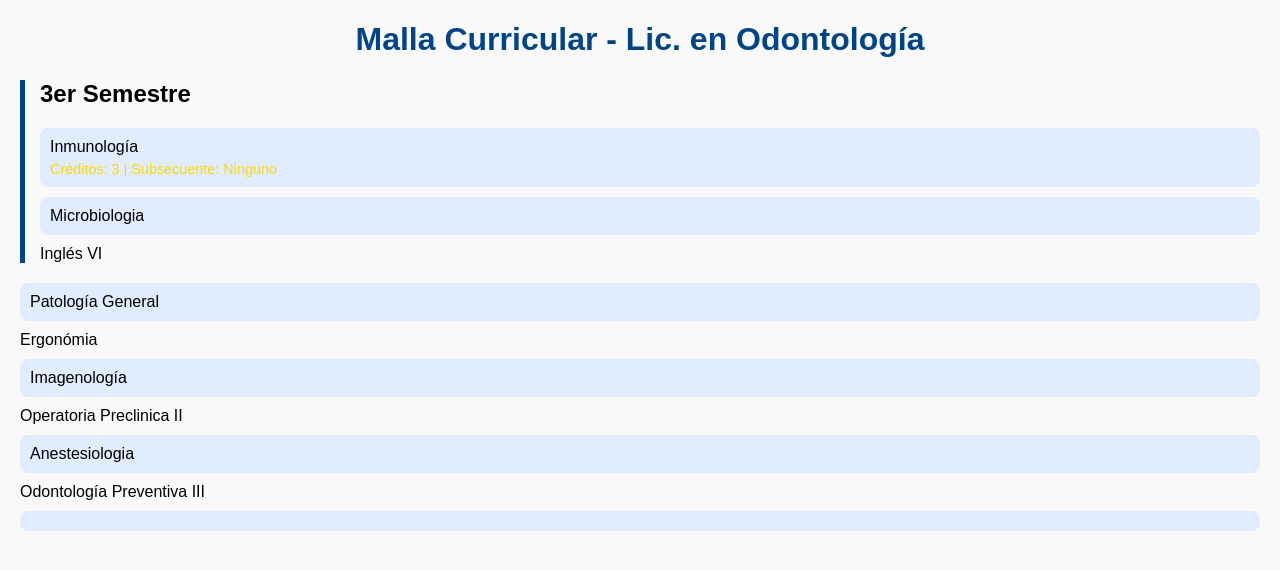
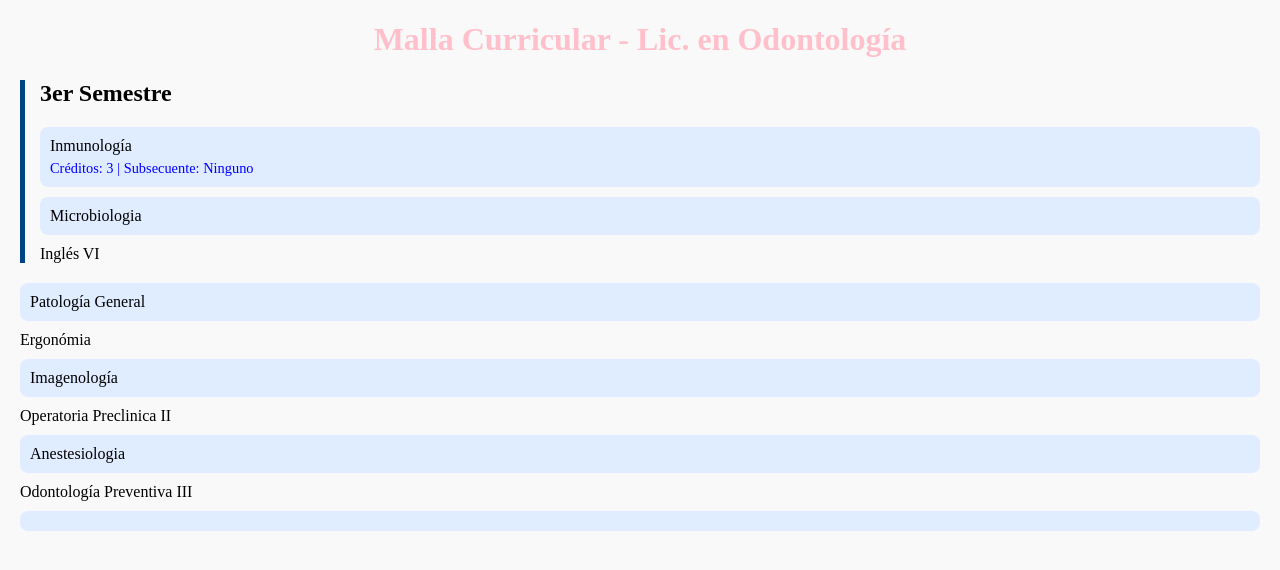
Before and after one commit to xime-32/Mapa-Curricular-, a plain HTML site: page index.html in a window 1280 px wide. Both pictures are taken after a click on the element "Inmunología". Drawn offline with Linux system fonts and the light colour scheme.

Commit message:
Update style.css

```diff
--- a/style.css
+++ b/style.css
@@ -1,12 +1,12 @@
 body {
-  font-family: Arial, sans-serif;
+  font-family: Bodoni;
   background: #f9f9f9;
   margin: 20px;
 }
 
 h1 {
   text-align: center;
-  color: #004488;
+  color: #FFC0CB;
 }
 
 .semestre {
@@ -27,6 +27,6 @@ h1 {
 .info {
   display: none;
   font-size: 0.9em;
-  color: #FFD700;
+  color: #0000FF;
   margin-top: 5px;
 }
```
